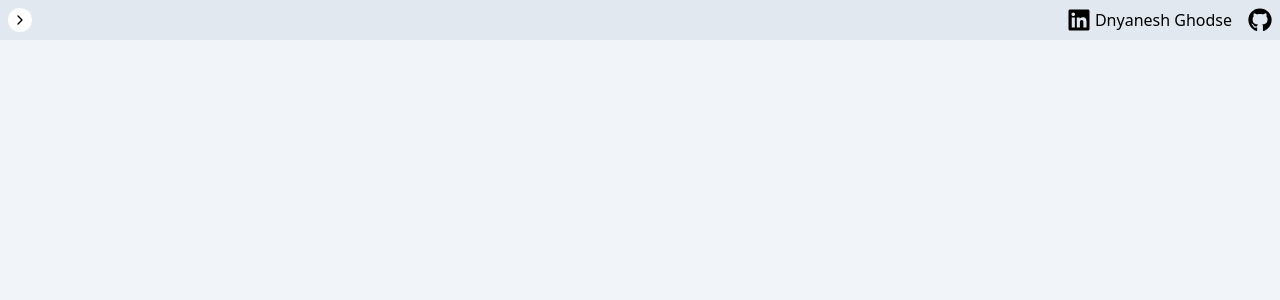
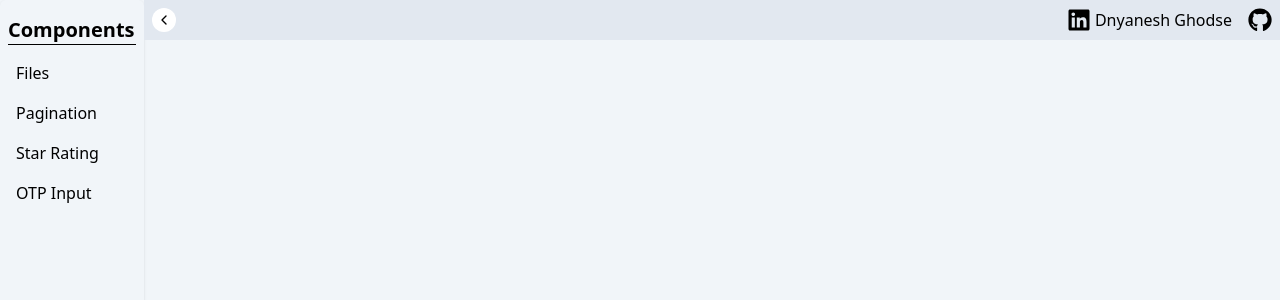
Before and after one commit to dnyanesh-ghodse07/react-components, a React (Vite) app: page / in a window 1280 px wide. Shown: the top 300 px of the page. Built offline with nearby package versions, Linux system fonts and the light colour scheme.

Commit message:
fix(layout): ensure sidebar closes on wider screens

```diff
--- a/src/pages/layout.tsx
+++ b/src/pages/layout.tsx
@@ -11,6 +11,8 @@ const Layout = () => {
   useEffect(() => {
     if (window.innerWidth < 768) {
       setSidebarClose(false);
+    }else{
+      setSidebarClose(true);
     }
   }, []);
 
```
